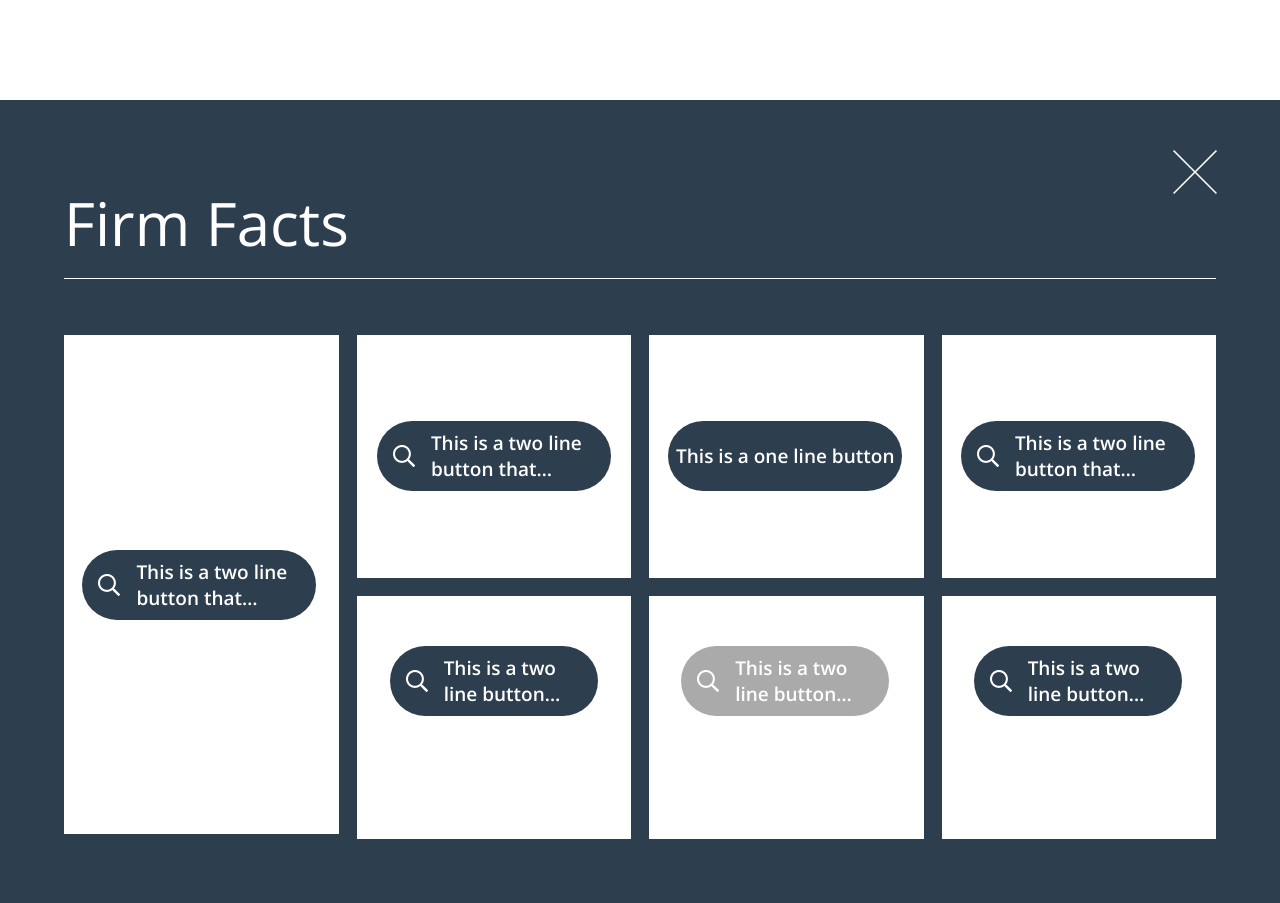
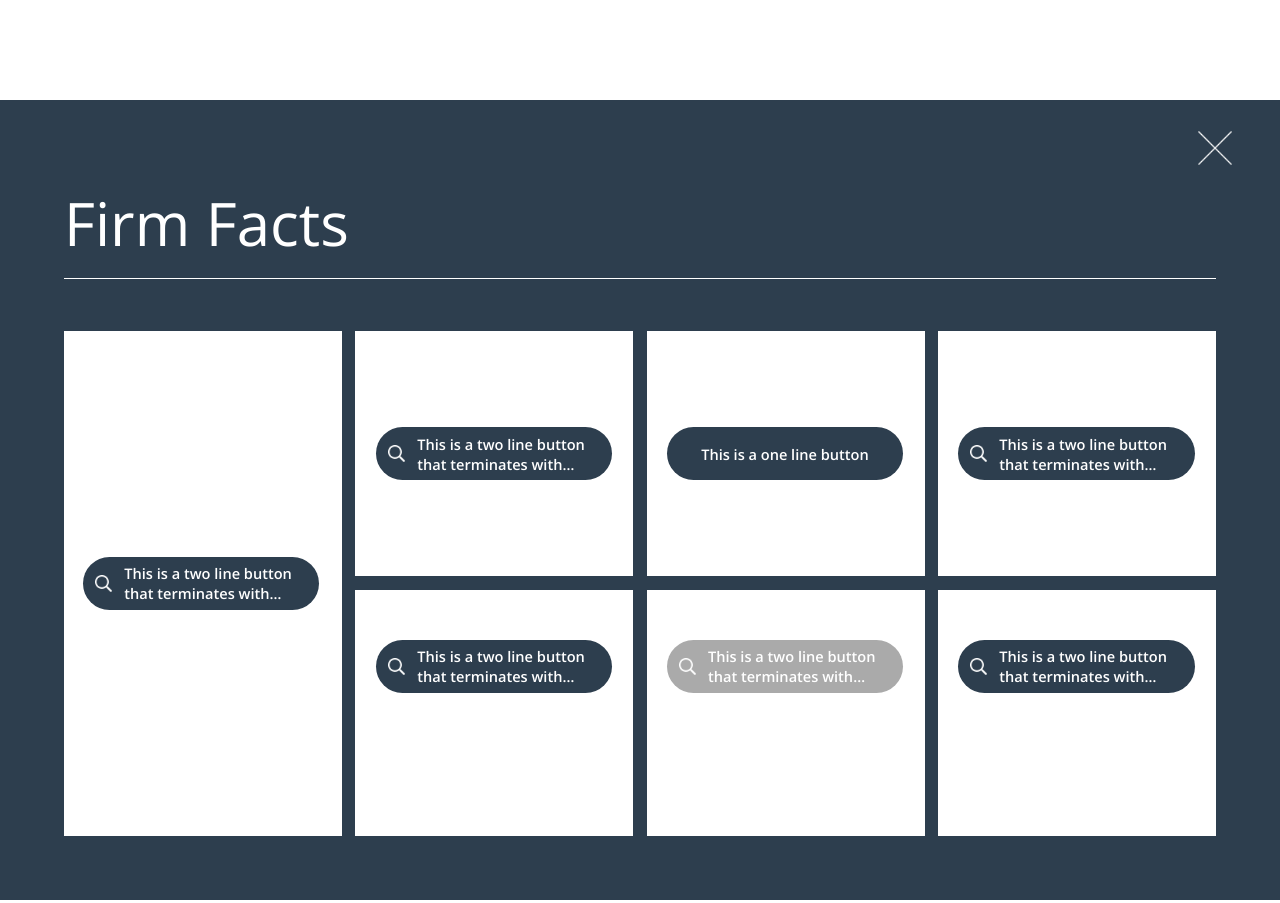
Before and after one commit to SthanleyZ/Challenge, a React (Vite) app: page / in a window 1280 px wide. Built offline with nearby package versions, Linux system fonts and the light colour scheme.

Commit message:
feat(challenge): adjusting proportions

```diff
--- a/src/components/Button/Button.module.scss
+++ b/src/components/Button/Button.module.scss
@@ -1,8 +1,7 @@
 .button {
-  width: 85.16%;
-  height: clamp(40px, 21.74vh, 70px);
-  padding: clamp(8px, 1.5vw, 16px);
-  font-size: clamp(12px, 1.5vw, 16px);
+  width: clamp(40px, 310px, 18.46vw);
+  height: clamp(40px, 70px, 4.17vw);
+  padding: clamp(8px, 16px, 0.952381vw);
   border: none;
   color: white;
   display: flex;
@@ -25,13 +24,13 @@
   }
 
   .icon {
-    width: 22px;
-    height: 22px;
-    margin-right: 16px;
+    width: clamp(11px, 22px, 1.31vw);
+    height: clamp(11px, 22px, 1.31vw);
+    margin-right: clamp(8px, 16px, 0.95vw);
   }
 
   .label {
-    font-size: clamp(14px, 1.5vw, 19px);
+    font-size: clamp(10px, 19px, 1.14vw);
     font-weight: 600;
     text-align: start;
 
--- a/src/components/FirmFactCard/FirmFactCard.module.scss
+++ b/src/components/FirmFactCard/FirmFactCard.module.scss
@@ -11,7 +11,7 @@
 
     &:first-of-type {
         grid-row: span 2;
-        aspect-ratio: 364 / 662;
+        height: 100%;
     }
 
     &:hover {
@@ -19,14 +19,14 @@
     }
 
     &:nth-of-type(1)button {
-        margin-right: 4px;
+        margin-right: clamp(0.5px, 4px, 0.24vw);
     }
 
     &:nth-of-type(3)button,
     &:nth-of-type(4)button,
     &:nth-of-type(6)button,
     &:nth-of-type(7)button {
-        margin-right: 2px;
+        margin-right: clamp(0.5px, 2px, 0.12vw);
     }
 
     /* Top Row - Hover behavior */
@@ -36,12 +36,12 @@
 
     /* Bottom Row - Hover behavior */
     &.border {
-        --card-border-width: 15px;
+        --card-border-width: clamp(6.75px, 15px, 0.9vw);
         border: var(--card-border-width) solid transparent;
     }
 
     &.border:hover {
-        --card-border-width: 15px;
+        --card-border-width: clamp(6.75px, 15px, 0.9vw);
         border: var(--card-border-width) solid #07C06A;
     }
 }
--- a/src/components/FirmFacts/FirmFacts.module.scss
+++ b/src/components/FirmFacts/FirmFacts.module.scss
@@ -10,19 +10,19 @@
   grid-template-rows: auto 1fr 1fr;
   padding: clamp(20px, 5vw, 85px);
   grid-template-columns: repeat(auto-fit, minmax(21.67%, 1fr));
-  gap: clamp(10px, 2vw, 18px);
+  gap: clamp(10px, 2vw, 1.07vw);
   justify-items: stretch;
   align-content: center;
 }
 
 .close {
   grid-column: 4;
-  height: 44px;
-  width: 44px;
+  height: clamp(10px, 44px, 2.62vw);
+  width: clamp(10px, 44px, 2.62vw);
   justify-self: end;
-  top: 50px;
+  top: clamp(10px, 50px, 3.88vh);
   position: absolute;
-  right: 63px;
+  right: clamp(10px, 63px, 3.75vw);
 }
 
 h1 {
```
